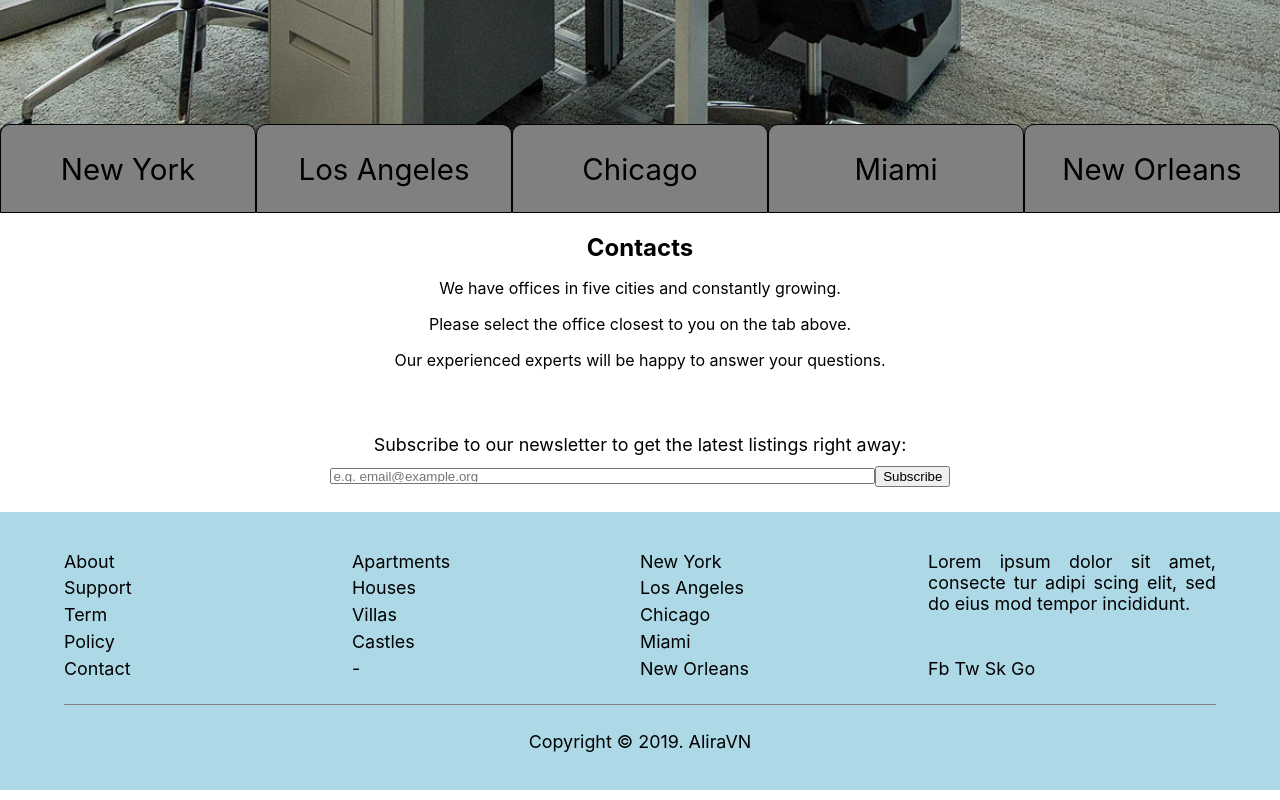
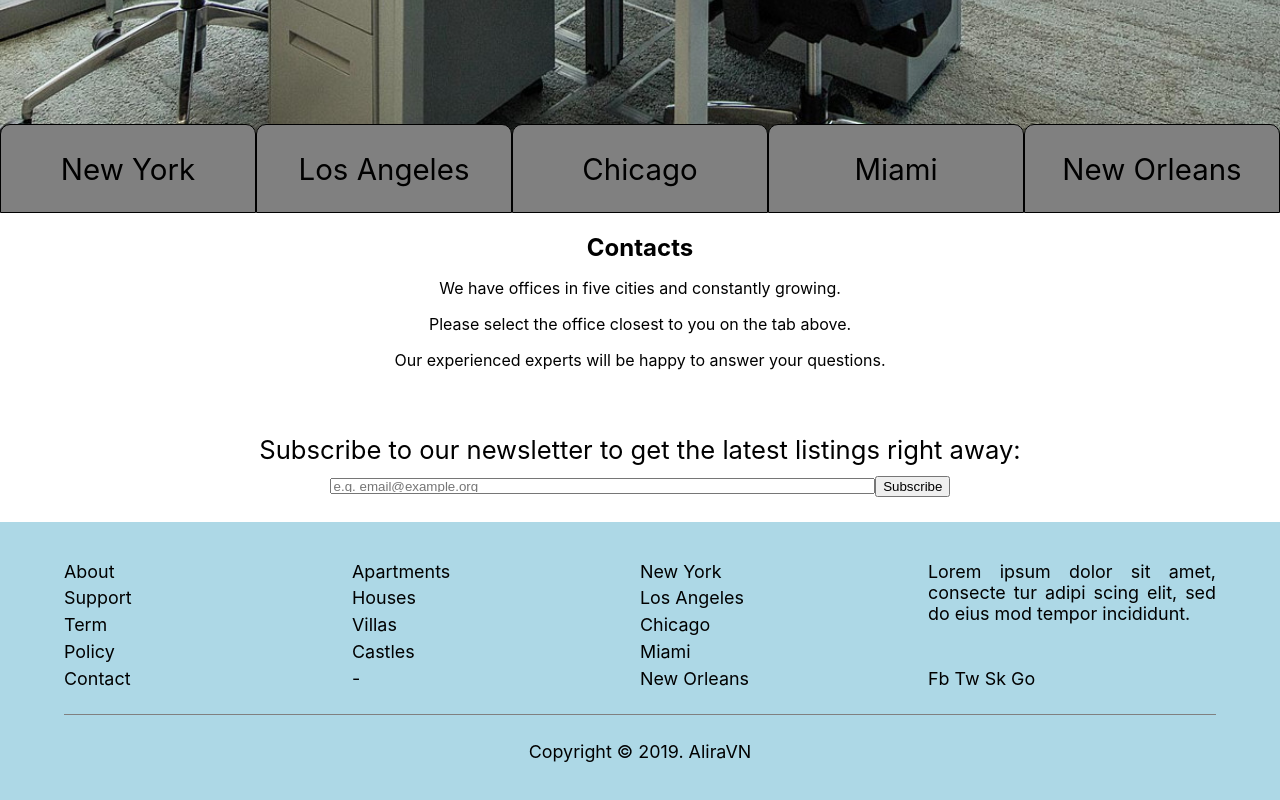
Before and after one commit to aliravn/bootcamp-WCR08-real-estate-react, a React (Create React App) app: page /contact in a window 1280 px wide. Shown: the part 554-1354 px from the top of the page. Built offline with nearby package versions, Linux system fonts and the light colour scheme.

Commit message:
fix style on newsletter text

```diff
--- a/src/components/ContactPage.css
+++ b/src/components/ContactPage.css
@@ -18,7 +18,7 @@
 	width: 70%;
 	margin: 0 auto;
 	margin-top: 5vw;
-	font-size: 1.4vw;
+	font-size: 2vw;
 	text-align: center;
 }
 
```
